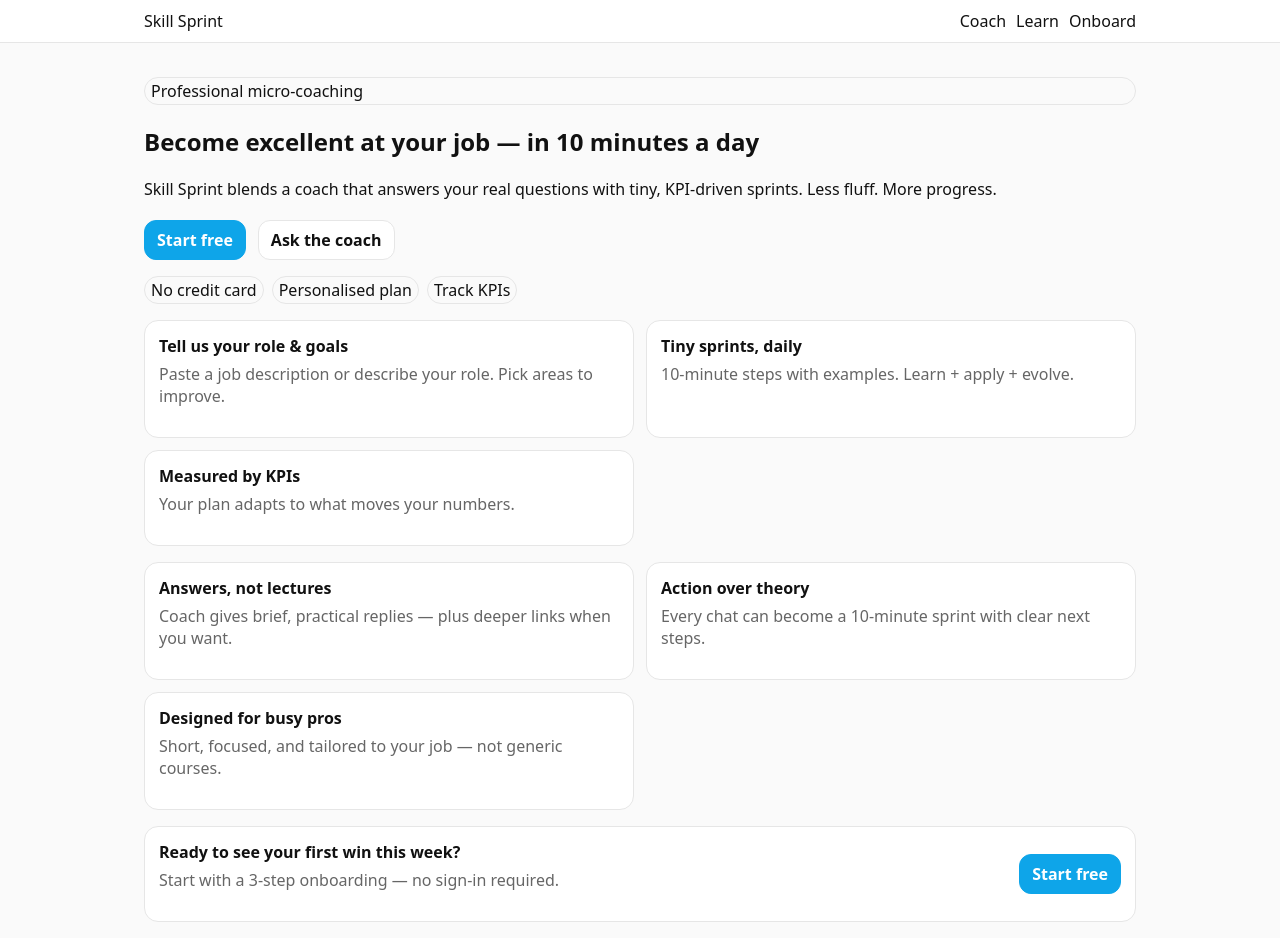
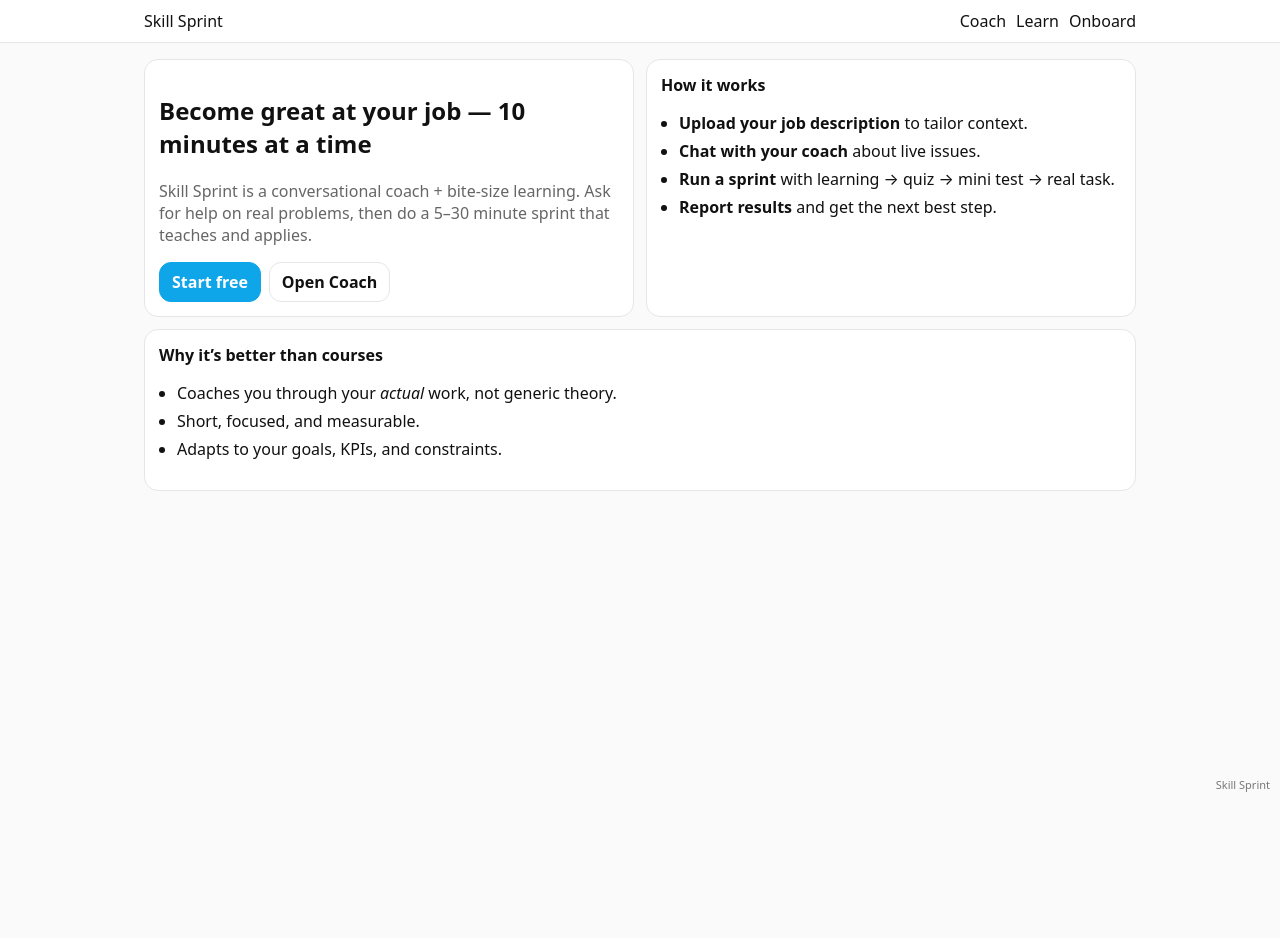
Before and after one commit to jammoody/skill-sprint, a Next.js app: page / in a window 1280 px wide. After the commit the page ends 800 px from the top, so only its background shows below. Built offline with nearby package versions, Linux system fonts and the light colour scheme.

Commit message:
Update index.js

```diff
--- a/pages/index.js
+++ b/pages/index.js
@@ -1,65 +1,42 @@
 // pages/index.js
 import Link from 'next/link';
-import Nav from '../components/Nav';
+import Nav from '@/components/Nav';
 
 export default function Home(){
   return (
     <>
       <Nav active="home" />
       <main className="container">
-        {/* Hero */}
-        <section className="hero" style={{marginTop:18}}>
-          <div className="tag">Professional micro-coaching</div>
-          <h1>Become excellent at your job — in 10 minutes a day</h1>
-          <p>Skill Sprint blends a coach that answers your real questions with tiny, KPI-driven sprints. Less fluff. More progress.</p>
-          <div style={{display:'flex', gap:12, marginTop:20, flexWrap:'wrap'}}>
-            <Link href="/onboarding" className="btn btn-primary btn-lg">Start free</Link>
-            <Link href="/coach" className="btn btn-lg">Ask the coach</Link>
-          </div>
-          <div className="inline" style={{marginTop:16}}>
-            <span className="tag">No credit card</span>
-            <span className="tag">Personalised plan</span>
-            <span className="tag">Track KPIs</span>
-          </div>
-        </section>
+        <div className="row">
+          <section className="card">
+            <h1>Become great at your job — 10 minutes at a time</h1>
+            <p className="help">Skill Sprint is a conversational coach + bite-size learning. Ask for help on real problems, then do a 5–30 minute sprint that teaches and applies.</p>
+            <div className="inline" style={{marginTop:10}}>
+              <Link className="btn btn-primary" href="/onboarding">Start free</Link>
+              <Link className="btn" href="/coach">Open Coach</Link>
+            </div>
+          </section>
+          <section className="card">
+            <b>How it works</b>
+            <ul className="list">
+              <li><b>Upload your job description</b> to tailor context.</li>
+              <li><b>Chat with your coach</b> about live issues.</li>
+              <li><b>Run a sprint</b> with learning → quiz → mini test → real task.</li>
+              <li><b>Report results</b> and get the next best step.</li>
+            </ul>
+          </section>
+        </div>
 
-        {/* How it works */}
-        <section className="row three" style={{marginTop:16}}>
-          {[
-            {t:'Tell us your role & goals',d:'Paste a job description or describe your role. Pick areas to improve.'},
-            {t:'Tiny sprints, daily',d:'10-minute steps with examples. Learn + apply + evolve.'},
-            {t:'Measured by KPIs',d:'Your plan adapts to what moves your numbers.'},
-          ].map((b,i)=>(
-            <div key={i} className="card">
-              <b>{b.t}</b>
-              <p className="help" style={{marginTop:6}}>{b.d}</p>
-            </div>
-          ))}
-        </section>
-
-        {/* Benefits grid */}
-        <section className="row three" style={{marginTop:16}}>
-          {[
-            {t:'Answers, not lectures',d:'Coach gives brief, practical replies — plus deeper links when you want.'},
-            {t:'Action over theory',d:'Every chat can become a 10-minute sprint with clear next steps.'},
-            {t:'Designed for busy pros',d:'Short, focused, and tailored to your job — not generic courses.'},
-          ].map((b,i)=>(
-            <div key={i} className="card">
-              <b>{b.t}</b>
-              <p className="help" style={{marginTop:6}}>{b.d}</p>
-            </div>
-          ))}
-        </section>
-
-        {/* CTA */}
-        <section className="card" style={{marginTop:16, display:'flex', justifyContent:'space-between', alignItems:'center', gap:12}}>
-          <div>
-            <b>Ready to see your first win this week?</b>
-            <p className="help" style={{marginTop:6}}>Start with a 3-step onboarding — no sign-in required.</p>
-          </div>
-          <Link href="/onboarding" className="btn btn-primary btn-lg">Start free</Link>
+        <section className="card" style={{marginTop:12}}>
+          <b>Why it’s better than courses</b>
+          <ul className="list">
+            <li>Coaches you through your <i>actual</i> work, not generic theory.</li>
+            <li>Short, focused, and measurable.</li>
+            <li>Adapts to your goals, KPIs, and constraints.</li>
+          </ul>
         </section>
       </main>
+      <footer className="version">Skill Sprint</footer>
     </>
   );
 }
```
